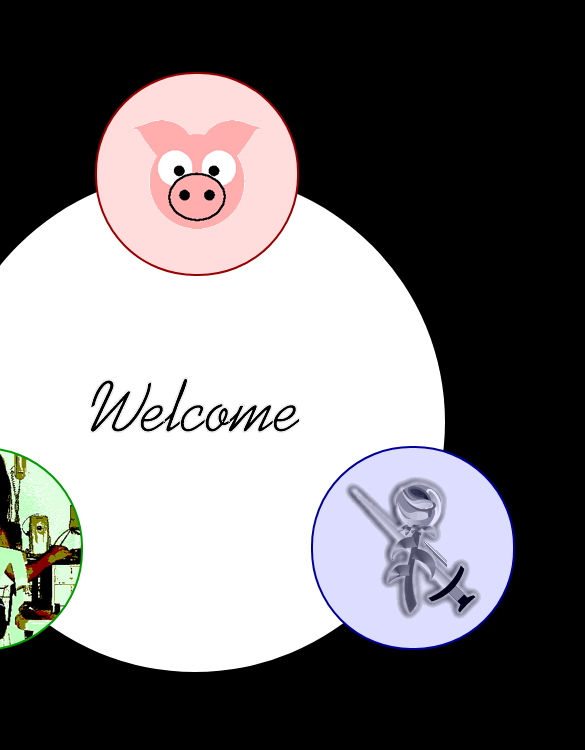
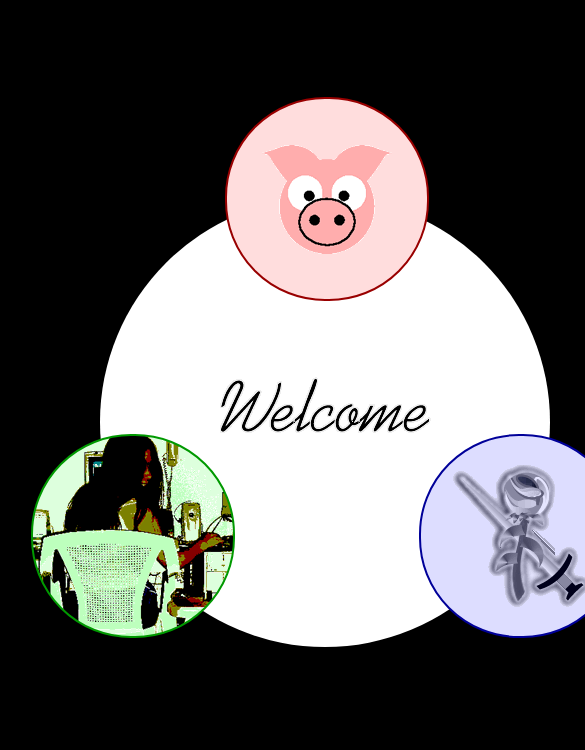
Before and after one commit to darakeon/bubbles-site, a plain HTML site: page Site/index.htm in a window 390 px wide. Shown: the top 750 px of the page, 585 px wide, since content can reach past the window. Drawn offline with Linux system fonts and the light colour scheme.

Commit message:
Fixing mobile interface
by [aripmav1896@gmail.com] in [2012-07-23 02:16:52 (-03:00)]

```diff
--- a/Site/index.htm
+++ b/Site/index.htm
@@ -5,7 +5,7 @@
                         <script type='text/javascript' src='jquery.js'></script>
                         <script type='text/javascript' src='position.js'></script>
                     </head>
-                    <body><div class='bigBall'>
+                    <body><div class='content'><div class='bigBall'>
 
 
 
@@ -20,5 +20,5 @@
                 <div class='littleBall-2'>
                     <a href='http://eh-difihcil.blogspot.com.br' target='_blank'></a>
                 </div>
-            </div></body>
+            </div></div></body>
                 </html>
--- a/Site/position.js
+++ b/Site/position.js
@@ -2,7 +2,7 @@ $(document).ready(function() {
 	relocation();
 
 	$(window).resize(function() {
-		//relocation();
+		relocation();
 	});
 });
 
@@ -11,11 +11,19 @@ function relocation()
 	var widthWindow = $(window).width();
 	var heightWindow = $(window).height();
 
-	var widthBox = $('.bigBall').width();
-	var heightBox = $('.bigBall').height();
+	var paddingHorizontal = parseInt($('.content').css('padding-left').replace('px', ''))
+		+ parseInt($('.content').css('padding-right').replace('px', ''));
+	var paddingVertical = parseInt($('.content').css('padding-top').replace('px', ''))
+		+ parseInt($('.content').css('padding-bottom').replace('px', ''));
+
+	var widthBox = $('.content').width() + paddingHorizontal;
+	var heightBox = $('.content').height() + paddingVertical;
 
 	var topMargin = parseInt((heightWindow - heightBox) / 2);
 	var leftMargin = parseInt((widthWindow - widthBox) / 2);
+
+	if (topMargin < 0) topMargin = 0;
+	if (leftMargin < 0) leftMargin = 0;
 
 	var margin = topMargin + 'px ' + leftMargin + 'px';
 
--- a/Site/style.css
+++ b/Site/style.css
@@ -2,16 +2,23 @@
                 body
                 {
                     margin: 0;
+                    padding: 0;
                     background: #000;
                     text-align: center;
                 }
+                .content
+                {
+                    width: 450px;
+                    height: 450px;
+                    padding: 100px;
+                }
                 .bigBall
                 {
-                    width: 500px;
-                    height: 500px;
+                    width: 450px;
+                    height: 450px;
                     background: #FFF url('fundo.gif') no-repeat center center;
                     display: none;
-                    border-radius: 250px;
+                    border-radius: 225px;
                 }
                 .littleBall-0
                 {
@@ -24,7 +31,7 @@
                     border-radius: 100px;
                     position: absolute;
                     top: -100px;
-                    left: 150px;
+                    left: 125px;
                     background: #FDD url('dontflymoney.com.gif') no-repeat center center;
                     border: #900 2px solid;
                     z-index: 3;
@@ -40,8 +47,8 @@
                     height: 200px;
                     border-radius: 100px;
                     position: absolute;
-                    top: 274px;
-                    left: 366px;
+                    top: 237px;
+                    left: 319px;
                     background: #DDF url('meak-stories.com.gif') no-repeat center center;
                     border: #009 2px solid;
                     z-index: 2;
@@ -57,8 +64,8 @@
                     height: 200px;
                     border-radius: 100px;
                     position: absolute;
-                    top: 275px;
-                    left: -66px;
+                    top: 237px;
+                    left: -69px;
                     background: #DFD url('eh-difihcil.blogspot.com.br.gif') no-repeat center center;
                     border: #090 2px solid;
                     z-index: 1;
```
Also changed, not shown: 3 other files.
